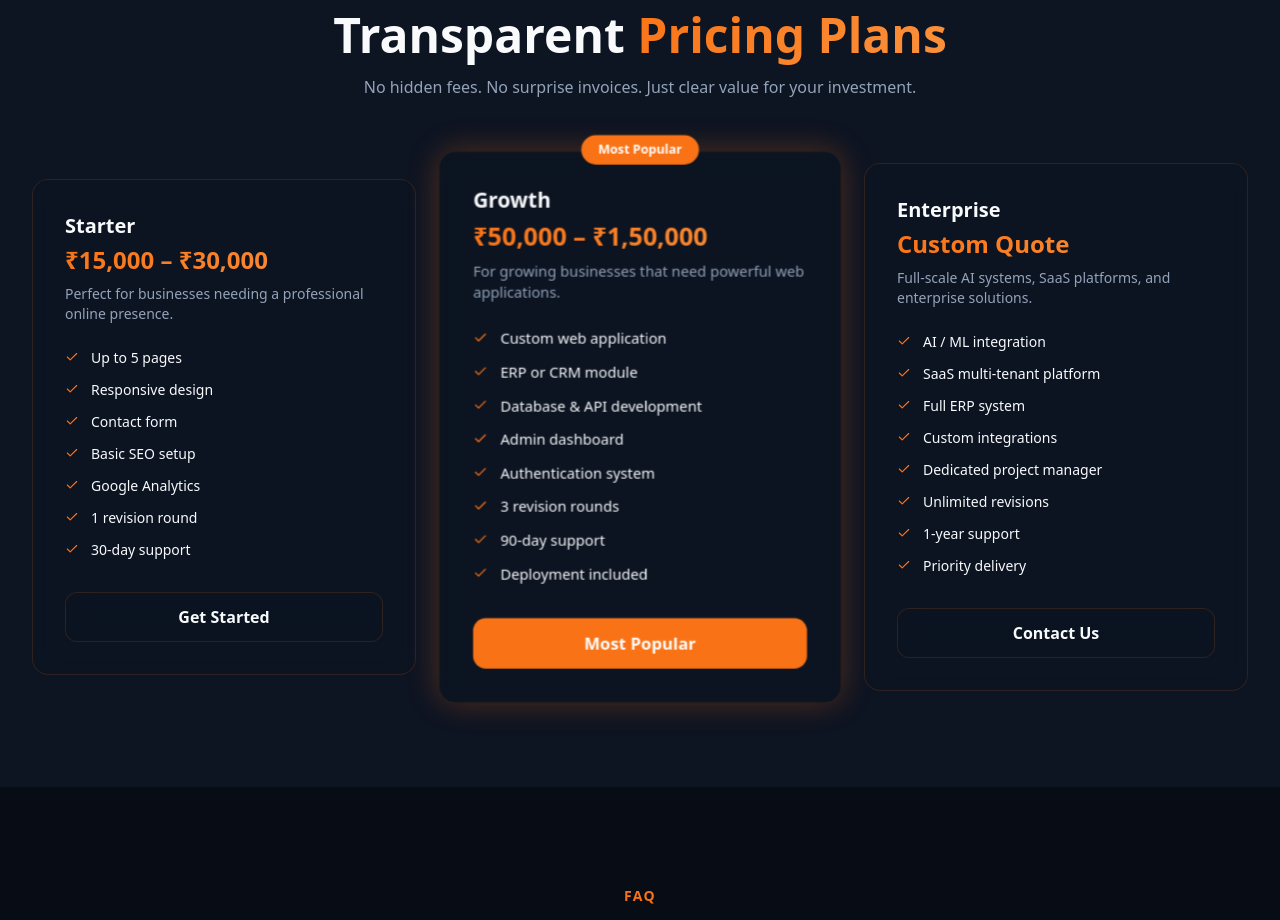
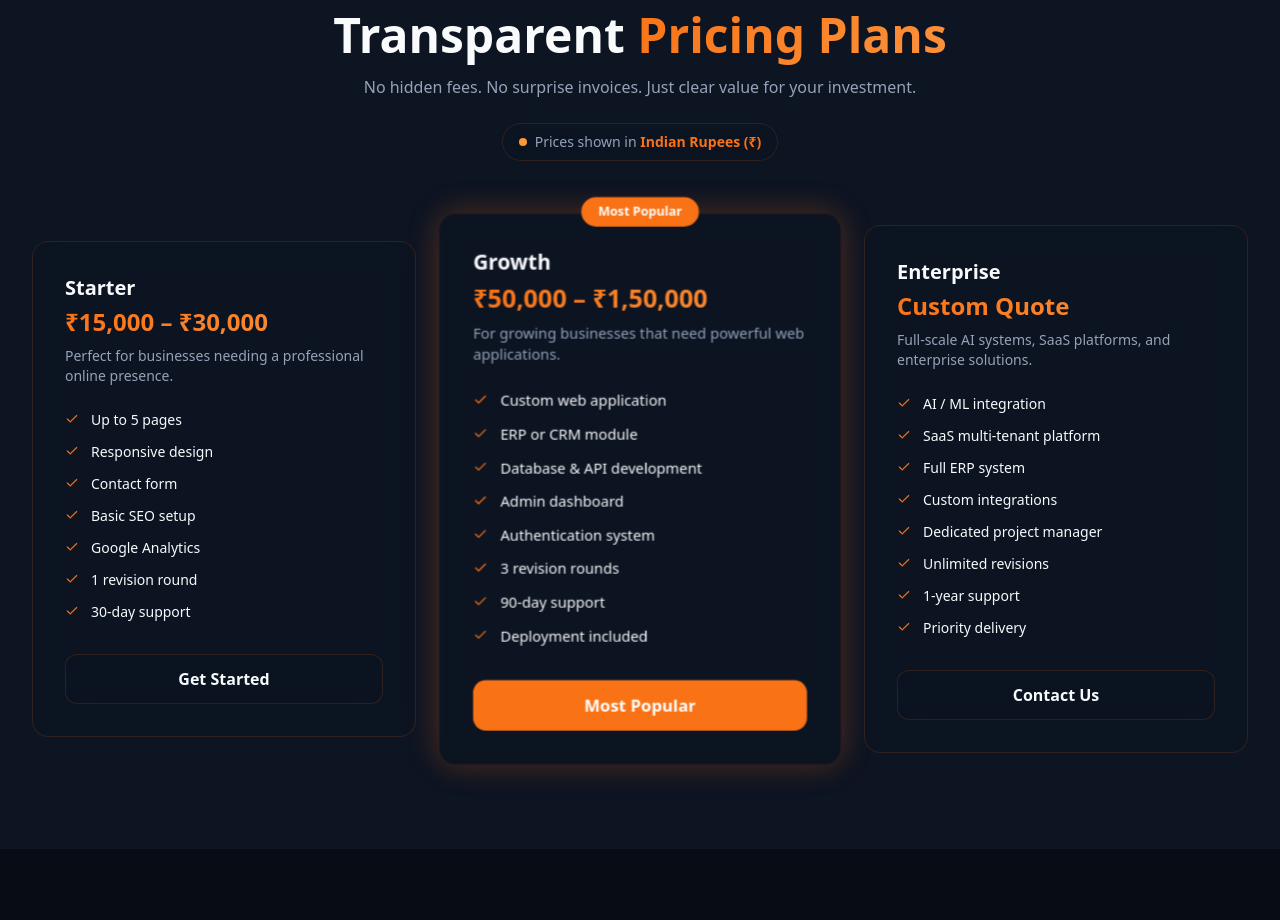
Before and after one commit to shivajitiwari1/SSGroupTech, a Next.js app: page / in a window 1280 px wide. Shown: the part 4840-5760 px from the top of the page. Built offline with nearby package versions, Linux system fonts and the light colour scheme.

Commit message:
feat: domain-based currency switching (₹ for in.ssgrouptech.com, $ for ssgrouptech.com)

```diff
--- a/data/pricing.ts
+++ b/data/pricing.ts
@@ -4,6 +4,7 @@ export const pricingTiers: PricingTier[] = [
   {
     name: 'Starter',
     priceRange: '₹15,000 – ₹30,000',
+    priceRangeUSD: '$200 – $400',
     description: 'Perfect for businesses needing a professional online presence.',
     features: [
       'Up to 5 pages',
@@ -20,6 +21,7 @@ export const pricingTiers: PricingTier[] = [
   {
     name: 'Growth',
     priceRange: '₹50,000 – ₹1,50,000',
+    priceRangeUSD: '$600 – $2,000',
     description: 'For growing businesses that need powerful web applications.',
     features: [
       'Custom web application',
@@ -37,6 +39,7 @@ export const pricingTiers: PricingTier[] = [
   {
     name: 'Enterprise',
     priceRange: 'Custom Quote',
+    priceRangeUSD: 'Custom Quote',
     description: 'Full-scale AI systems, SaaS platforms, and enterprise solutions.',
     features: [
       'AI / ML integration',
--- /dev/null
+++ b/hooks/useDomainLocale.ts
@@ -0,0 +1,21 @@
+'use client'
+import { useState, useEffect } from 'react'
+
+type Locale = 'IN' | 'GLOBAL'
+
+export function useDomainLocale(): Locale {
+  const [locale, setLocale] = useState<Locale>('IN')
+
+  useEffect(() => {
+    const hostname = window.location.hostname
+    // in.ssgrouptech.com → Indian pricing (₹)
+    // ssgrouptech.com (without "in." subdomain) → Global pricing ($)
+    if (hostname === 'ssgrouptech.com' || hostname === 'www.ssgrouptech.com') {
+      setLocale('GLOBAL')
+    } else {
+      setLocale('IN')
+    }
+  }, [])
+
+  return locale
+}
--- a/sections/home/Pricing.tsx
+++ b/sections/home/Pricing.tsx
@@ -4,10 +4,13 @@ import { Check } from 'lucide-react'
 import Link from 'next/link'
 import { pricingTiers } from '@/data/pricing'
 import { useInView } from '@/hooks/useInView'
+import { useDomainLocale } from '@/hooks/useDomainLocale'
 import { cn } from '@/lib/utils'
 
 export default function Pricing() {
   const { ref, isInView } = useInView()
+  const locale = useDomainLocale()
+  const isIndia = locale === 'IN'
 
   return (
     <section className="py-24 bg-[var(--bg-secondary)]">
@@ -27,6 +30,17 @@ export default function Pricing() {
           <p className="text-[var(--text-muted)] max-w-xl mx-auto mt-4">
             No hidden fees. No surprise invoices. Just clear value for your investment.
           </p>
+
+          {/* Currency badge */}
+          <div className="inline-flex items-center gap-2 mt-6 glass px-4 py-2 rounded-full text-sm">
+            <span className={cn('w-2 h-2 rounded-full', isIndia ? 'bg-[#FF9933]' : 'bg-blue-400')} />
+            <span className="text-[var(--text-muted)]">
+              Prices shown in{' '}
+              <span className="text-[color:var(--accent-orange)] font-semibold">
+                {isIndia ? 'Indian Rupees (₹)' : 'US Dollars ($)'}
+              </span>
+            </span>
+          </div>
         </motion.div>
 
         <div className="grid grid-cols-1 md:grid-cols-3 gap-8 items-center">
@@ -50,7 +64,7 @@ export default function Pricing() {
                 {tier.name}
               </h3>
               <div className="text-2xl font-display font-bold text-gradient mb-2">
-                {tier.priceRange}
+                {isIndia ? tier.priceRange : tier.priceRangeUSD}
               </div>
               <p className="text-sm text-[var(--text-muted)] mb-6">{tier.description}</p>
               <ul className="space-y-3 mb-8">
--- a/types/index.ts
+++ b/types/index.ts
@@ -25,6 +25,7 @@ export interface Project {
 export interface PricingTier {
   name: string
   priceRange: string
+  priceRangeUSD: string
   description: string
   features: string[]
   highlighted: boolean
```
